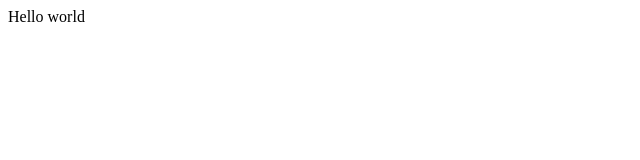
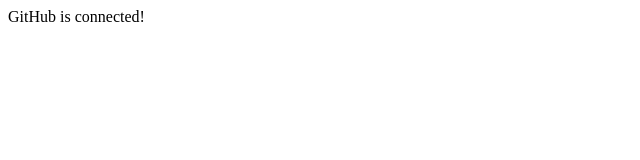
Before and after one commit to Ez-Zahr/cs294-git-repl-demo, a plain HTML site: page index.html in a window 1280 px wide. Shown: the full height of the page, 0-640 px from the left. Drawn offline with Linux system fonts and the light colour scheme.

Commit message:
Changed the body message.

```diff
--- a/index.html
+++ b/index.html
@@ -9,7 +9,7 @@
 </head>
 
 <body>
-  Hello world
+  GitHub is connected!
 
   <script src="script.js"></script>
 </body>
```
